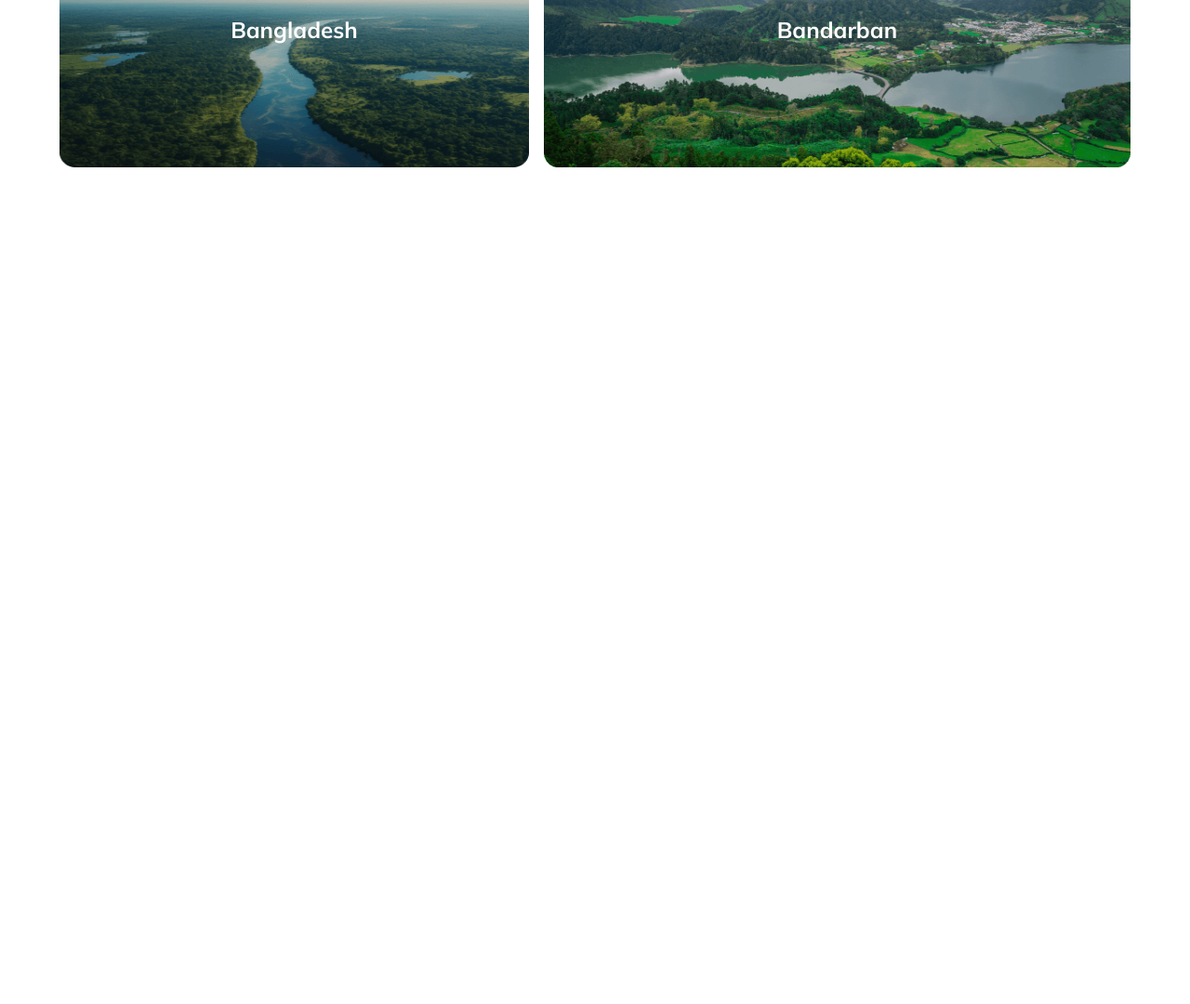
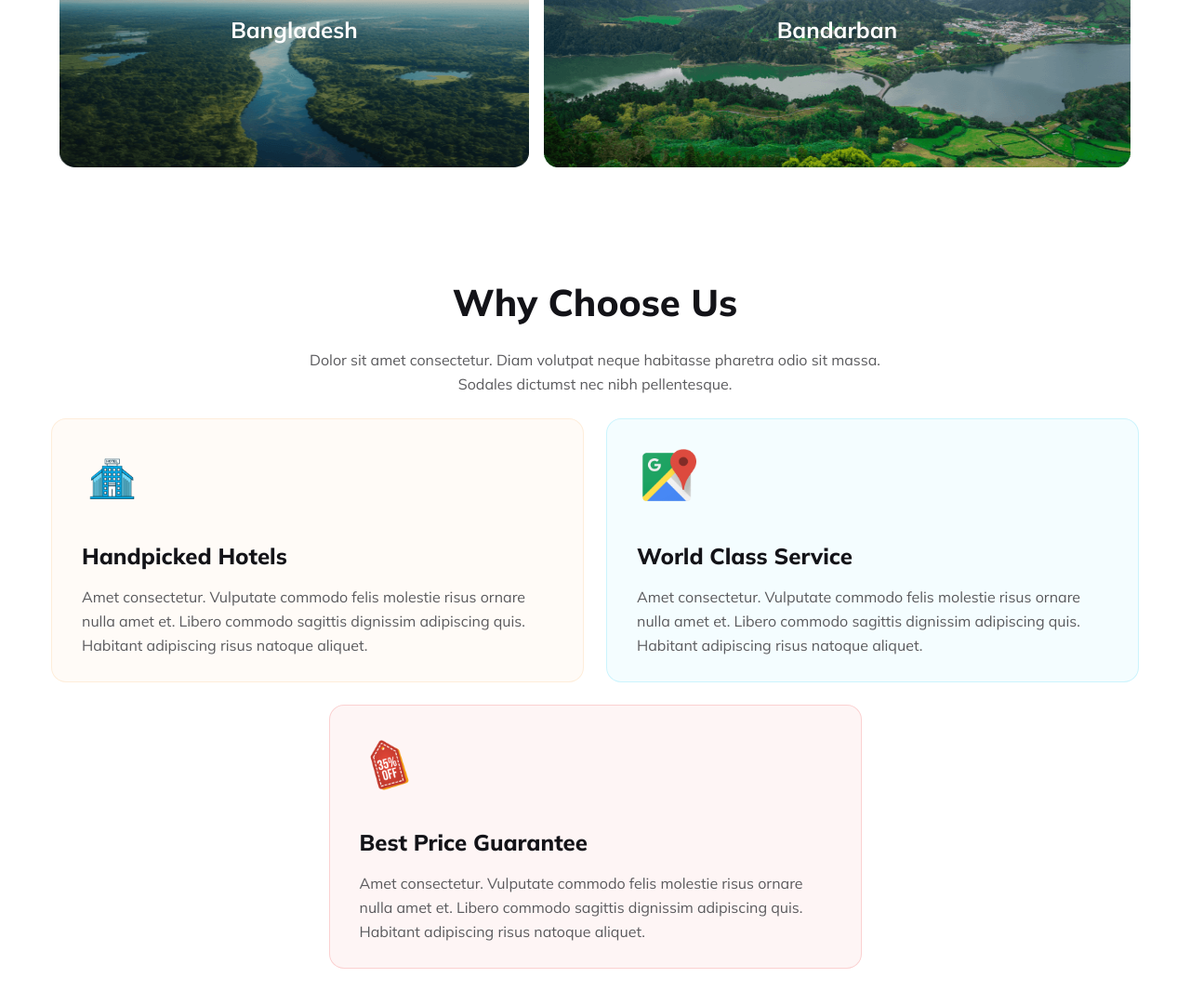
Before and after one commit to tariqul420/Hero-Travel, a plain HTML site: page index.html in a window 1280 px wide. Shown: the part 2252-3332 px from the top of the page at 93% size. Before the commit the page ends 2552 px from the top, so only its background shows below. Drawn offline with Linux system fonts and the light colour scheme.

Commit message:
add Why Choose Us section

```diff
--- a/index.html
+++ b/index.html
@@ -122,6 +122,30 @@
           </div>
         </div>
       </section>
+
+      <!-- Why Choose Us section start hear -->
+      <section class="choose-us">
+        <h2>Why Choose Us</h2>
+        <p>Dolor sit amet consectetur. Diam volutpat neque habitasse pharetra odio sit massa. <br class="none"> Sodales dictumst nec nibh pellentesque.</p>
+
+        <div class="card-container">
+          <div class="card">
+            <img src="Images/hotel.png" alt="">
+            <h3>Handpicked Hotels</h3>
+            <p>Amet consectetur. Vulputate commodo felis molestie risus  ornare nulla amet et. Libero commodo sagittis dignissim adipiscing quis. Habitant adipiscing risus natoque aliquet. </p>
+          </div>
+          <div class="card" id="card-2">
+            <img src="Images/map.png" alt="">
+            <h3>World Class Service</h3>
+            <p>Amet consectetur. Vulputate commodo felis molestie risus  ornare nulla amet et. Libero commodo sagittis dignissim adipiscing quis. Habitant adipiscing risus natoque aliquet. </p>
+          </div>
+        </div>
+        <div class="card" id="card-3">
+          <img src="Images/discount.png" alt="">
+          <h3>Best Price Guarantee</h3>
+          <p>Amet consectetur. Vulputate commodo felis molestie risus  ornare nulla amet et. Libero commodo sagittis dignissim adipiscing quis. Habitant adipiscing risus natoque aliquet. </p>
+        </div>
+      </section>
     </main>
     <footer></footer>
   </body>
--- a/styles/style.css
+++ b/styles/style.css
@@ -182,7 +182,8 @@ button {
 }
 
 .popular-text h2,
-.destination h2 {
+.destination h2,
+.choose-us h2 {
     color: var(--head-color);
     font-size: 40px;
     font-weight: 800;
@@ -191,6 +192,7 @@ button {
 
 .popular-text p,
 .destination p,
+.choose-us p,
 .popular-text ul li {
     color: var(--paragraph-color);
     font-size: 16px;
@@ -203,7 +205,8 @@ button {
 }
 
 /* Choose Your Destination section start hear */
-.destination {
+.destination,
+.choose-us {
     display: flex;
     flex-direction: column;
     align-items: center;
@@ -213,10 +216,13 @@ button {
     margin-bottom: 100px;
 }
 
-.destination p {
+.destination p,
+.choose-us p {
     text-align: center;
 }
-.destination h2 {
+
+.destination h2,
+.choose-us h2 {
     text-align: center;
 }
 
@@ -265,6 +271,51 @@ button {
     transform: translate(-50%, -50%);
 }
 
+/* Why Choose Us section start hear */
+.card {
+    width: 573px;
+    height: 284px;
+    padding: 32px 32px 55px 32px;
+    box-sizing: border-box;
+    border: 1px solid rgba(251, 181, 99, 0.2);
+    border-radius: 16px;
+    background: rgba(251, 181, 99, 0.05);
+}
+
+.card img {
+    width: 64px;
+    height: 64px;
+    margin-bottom: 32px;
+}
+
+.card h3 {
+    color: rgb(19, 19, 24);
+    font-size: 24px;
+    font-weight: 800;
+    line-height: 30px;
+    text-align: left;
+    margin-bottom: 16px;
+}
+
+.card p {
+    color: rgb(90, 90, 93);
+    font-size: 16px;
+    font-weight: 400;
+    line-height: 26px;
+    text-align: left;
+}
+.card-container{
+    display: flex;
+    gap: 24px;
+}
+#card-2{
+    background: rgba(41, 206, 246, 0.05);
+    border: 1px solid rgba(41, 206, 246, 0.2);
+}
+#card-3{
+    background: rgba(233, 68, 68, 0.05);
+    border: 1px solid rgba(233, 68, 68, 0.2);
+}
 /* responsive mobile device */
 @media screen and (max-width: 480px) {
     .none {
@@ -336,7 +387,18 @@ button {
     .row-3 {
         grid-template-columns: 1fr;
     }
+
     .destination h2 {
         font-size: 28px;
     }
+    .card{
+        width: 100%;
+        padding: 10px;
+    }
+    .card img {
+        margin-bottom: 10px;
+    }
+    .card-container{
+        flex-direction: column;
+    }
 }
```
Also changed, not shown: Images/discount.png (added), Images/hotel.png (added), Images/map.png (added).
